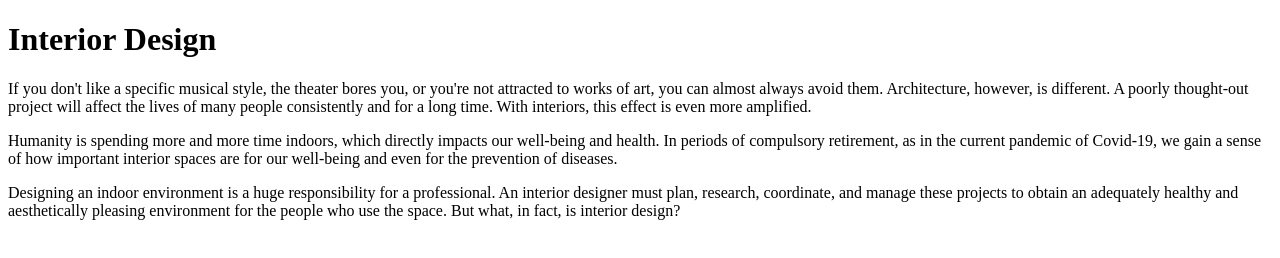
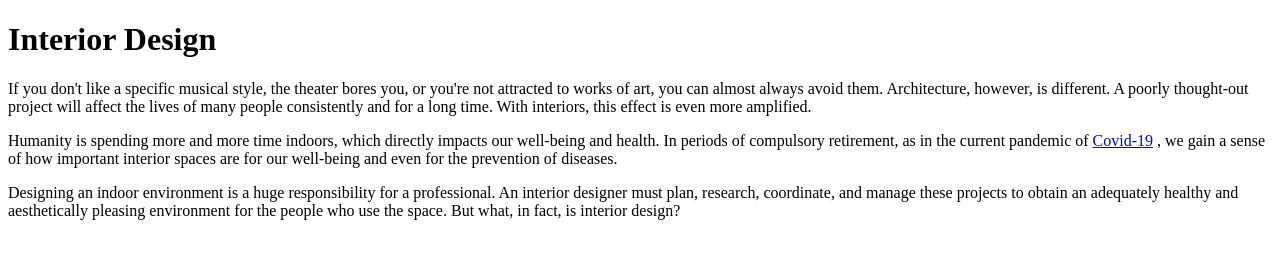
Before and after one commit to AmimoG/Bootstrap-Practice, a plain HTML site: page index.html in a window 1280 px wide. Drawn offline with Linux system fonts and the light colour scheme.

Commit message:
add hyperlink

```diff
--- a/index.html
+++ b/index.html
@@ -14,7 +14,7 @@
     </p>
     <p>
         Humanity is spending more and more time indoors, which directly impacts our well-being and health. In periods of compulsory retirement,
-        as in the current pandemic of Covid-19, we gain a sense of how important interior spaces are for our well-being and even for the prevention of diseases.
+        as in the current pandemic of <a href="https://coronavirus.jhu.edu/map.html">Covid-19</a> , we gain a sense of how important interior spaces are for our well-being and even for the prevention of diseases.
     </p>
     <p>
         Designing an indoor environment is a huge responsibility for a professional. An interior designer must plan, research, coordinate,
```
